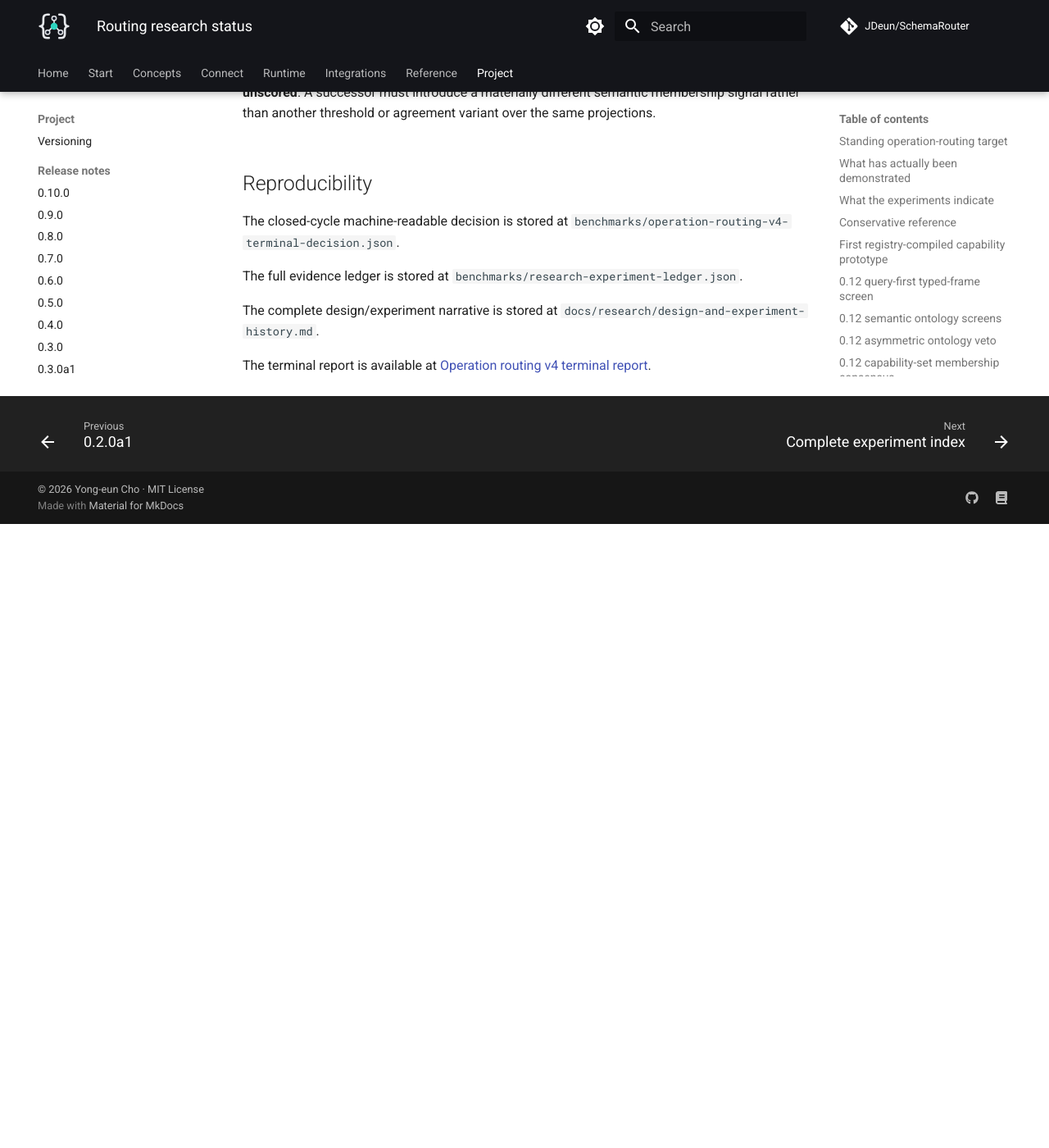
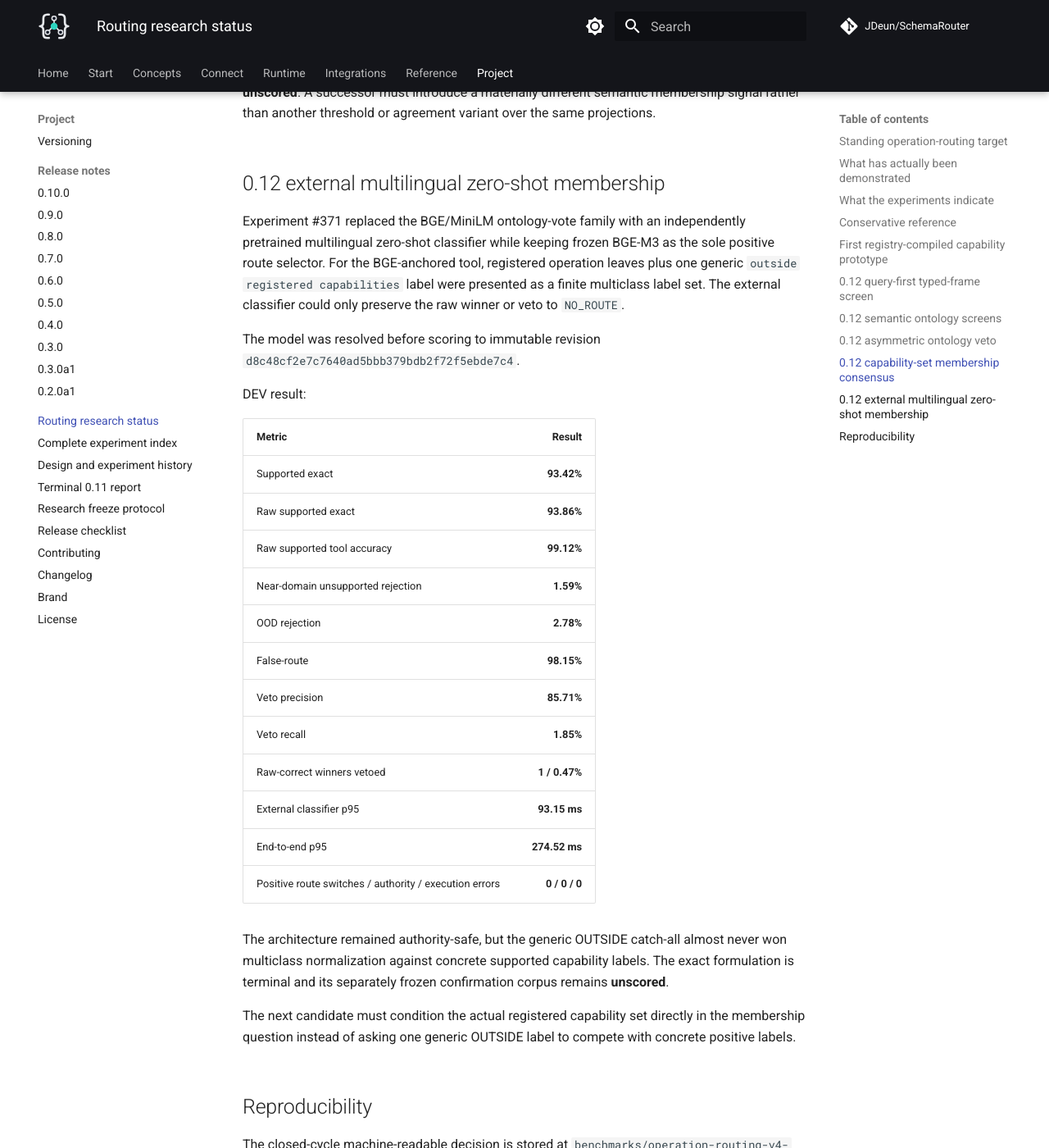
Before and after one commit to JDeun/SchemaRouter, an MkDocs documentation site: the page built from docs/research/routing-status.md, in a window 1280 px wide and 1400 px high, scrolled down 6606 px. Shown: the whole window at 82% size. Built offline with MkDocs 1.6.1 and Material for MkDocs 9.7.7, drawn with Linux system fonts in a browser that asks for light colours; comment, search, counter and statistics services are not loaded; before the commit the page ends 7245 px from its top, so only the background shows below that.

Commit message:
docs: record external zero-shot membership result

```diff
--- a/docs/research/routing-status.md
+++ b/docs/research/routing-status.md
@@ -210,6 +210,42 @@ The exact #363 rule is terminal. Its separately frozen 552-case confirmation cor
 **unscored**. A successor must introduce a materially different semantic membership signal rather
 than another threshold or agreement variant over the same projections.
 
+
+## 0.12 external multilingual zero-shot membership
+
+Experiment #371 replaced the BGE/MiniLM ontology-vote family with an independently pretrained
+multilingual zero-shot classifier while keeping frozen BGE-M3 as the sole positive route selector.
+For the BGE-anchored tool, registered operation leaves plus one generic
+`outside registered capabilities` label were presented as a finite multiclass label set. The
+external classifier could only preserve the raw winner or veto to `NO_ROUTE`.
+
+The model was resolved before scoring to immutable revision
+`d8c48cf2e7c7640ad5bbb379bdb2f72f5ebde7c4`.
+
+DEV result:
+
+| Metric | Result |
+| --- | ---: |
+| Supported exact | **93.42%** |
+| Raw supported exact | **93.86%** |
+| Raw supported tool accuracy | **99.12%** |
+| Near-domain unsupported rejection | **1.59%** |
+| OOD rejection | **2.78%** |
+| False-route | **98.15%** |
+| Veto precision | **85.71%** |
+| Veto recall | **1.85%** |
+| Raw-correct winners vetoed | **1 / 0.47%** |
+| External classifier p95 | **93.15 ms** |
+| End-to-end p95 | **274.52 ms** |
+| Positive route switches / authority / execution errors | **0 / 0 / 0** |
+
+The architecture remained authority-safe, but the generic OUTSIDE catch-all almost never won
+multiclass normalization against concrete supported capability labels. The exact formulation is
+terminal and its separately frozen confirmation corpus remains **unscored**.
+
+The next candidate must condition the actual registered capability set directly in the membership
+question instead of asking one generic OUTSIDE label to compete with concrete positive labels.
+
 ## Reproducibility
 
 The closed-cycle machine-readable decision is stored at
```
Also changed, not shown: other parts of docs/research/routing-status.md (+1 -1 lines).
